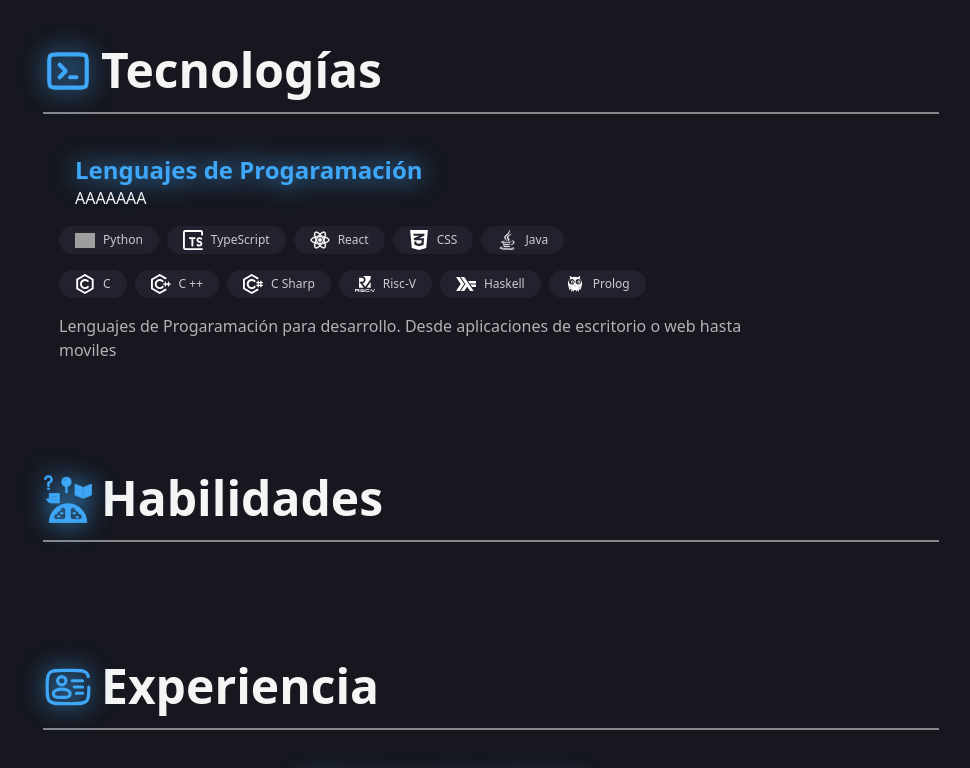
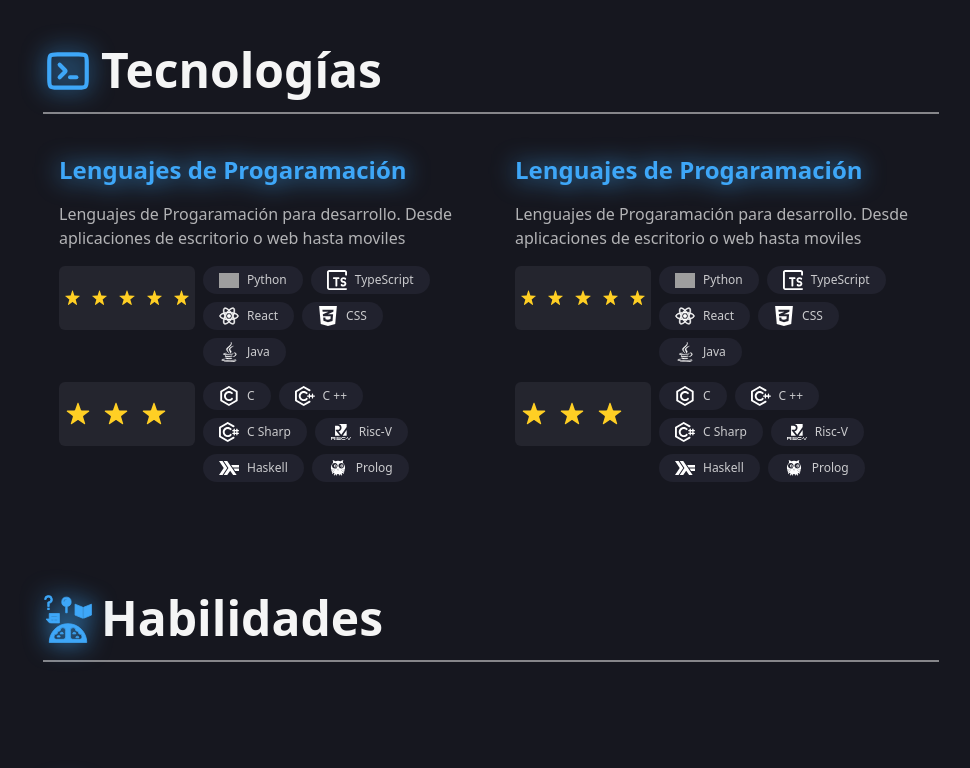
Before and after one commit to MiquelGomezCorral/miquelgc-portfolio, a Next.js app: page / in a window 1280 px wide. Shown: the part 620-1388 px from the top of the page, without its empty margins (149-1119 px from the left). Built offline with nearby package versions, Linux system fonts and the light colour scheme; grey boxes are pictures that could not be loaded.

Commit message:
aDVANCED SOME EXPRIENCE

```diff
--- a/app/(sections)/Technologies.tsx
+++ b/app/(sections)/Technologies.tsx
@@ -1,27 +1,11 @@
 
 import cn from 'classnames';
-import Image from "next/image";
-
-import Link from "next/link";
 import GlowingText from "@/app/(utils)/(components)/GlowingText";
 import { IconLink, IconCopy, Icon } from "@/app/(utils)/(components)/IconsButtons";
-import { TechnologyString } from '@/app/(utils)/(constants)/technologies.d';
-import { TechnologyMarquee } from '@/app/(utils)/(components)/Technologies';
+import { TechnologyCathegories, TechnologyCathegoryType } from '@/app/(utils)/(constants)/technologies.d';
+import { TechnologyList } from '@/app/(utils)/(components)/Technologies';
 
-type TechnologyCathegoryType = {
-  title: string,
-  description: string,
-  techStars45: TechnologyString[],
-  tehcStars34: TechnologyString[],
-}
-const TechnologyCathegories: TechnologyCathegoryType[] = [
-  {
-    title: "Lenguajes de Progaramación",
-    description: "Lenguajes de Progaramación para desarrollo. Desde aplicaciones de escritorio o web hasta moviles",
-    techStars45: ["python", "typescript", "react", "css", "java"],
-    tehcStars34:["c", "c++", "c-sharp", "risc-v", "haskell", "prolog"]
-  }
-]
+
 
 export default function TechnologiesSection() {
 
@@ -54,34 +38,50 @@ function ExperienceCard({ object }: { object: TechnologyCathegoryType }) {
   return(
     <li
       className={
-        "md:w-[45rem] w-[25rem] h-full hover:bg-miquel-black-400/40 rounded-xl transform duration-300 group/li "+
+        "h-full hover:bg-miquel-black-400/40 rounded-xl transform duration-300 group/li "+
         "gap-4 p-4 flex flex-col justify-between list-none"
     }>
       <main className="flex flex-col gap-4">
-        <header className="w-full h-full flex md:flex-row flex-col md:justify-start justify-center md:items-start items-center gap-4">
-          <figure></figure>
+        <header className="w-full h-full flex flex-col md:justify-start justify-center md:items-start items-center gap-4">
+          <h2 className="text-2xl flex items-end md:justify-start justify-center gap-3">
+            <GlowingText bold>{object.title}</GlowingText>
+          </h2>
+          <p className="opacity-70">{object.description}</p>
 
-          <aside className="flex flex-col justify-between">
-            <header className="flex flex-col">
-              <h2 className="text-2xl flex items-end md:justify-start justify-center gap-3">
-                <GlowingText bold>{object.title}</GlowingText>
-              </h2>
-            </header>
-            <span className=" flex justify-between w-full gap-6">
-              AAAAAAA
-            </span>
-          </aside>
         </header>
+        <article className='flex flex-col gap-4'>
+          <section className="w-full flex gap-2 ">
+            <figure className=
+              {'flex-shrink-0 w-1/3 h-16 bg-miquel-black-150/40 hover:bg-transparent transform duration-300 ' +
+               'rounded-md flex justify-start items-center gap-2 px-1 group/s5'
+              }
+            >
+              {Array(5).fill(0).map((_, i) =>
+                <Icon key={i} src='star' color width={30} height={30} title='star' className='group-hover/s5:scale-110'/>
+              )}
+            </figure>
+            <aside>
+              <TechnologyList technologies={object.techStars45}/>
+            </aside>
+          </section>
+          <section className="w-full flex gap-2 ">
+            <figure className=
+              {'flex-shrink-0 w-1/3 h-16 bg-miquel-black-150/40 hover:bg-transparent transform duration-300 ' +
+               'rounded-md flex justify-start items-center gap-2 px-1 group/s3'
+              }
+            >
+              {Array(3).fill(0).map((_, i) =>
+                <Icon key={i} src='star' color width={30} height={30} title='star' className=' group-hover/s3:scale-110'/>
+              )}
+            </figure>
+            <aside className='flex flex-wrap '>
+              <TechnologyList technologies={object.tehcStars34}/>
+            </aside>
+          </section>
 
-        <TechnologyMarquee technologies={object.techStars45}/>
-        <TechnologyMarquee technologies={object.tehcStars34}/>
 
+        </article>
       </main>
-
-      <footer className='flex flex-col gap-4'>
-
-        <p className="opacity-70">{object.description}</p>
-      </footer>
 
     </li>
 )}
--- a/app/(utils)/(components)/IconsButtons.tsx
+++ b/app/(utils)/(components)/IconsButtons.tsx
@@ -168,8 +168,9 @@ export function IconCopy({width, height, src, title, copyText, text, color, clas
 }
 
 interface IconProps {
-  width: number,
-  height: number,
+  width?: number,
+  height?: number,
+  fill?: boolean,
   src: string,
   title: string,
   text?: string,
@@ -178,19 +179,26 @@ interface IconProps {
   color?: boolean
   className?: string,
 }
-export function Icon({width, height, src, title, text, hover, disable, color, className}: IconProps){
+export function Icon({width, height, fill, src, title, text, hover, disable, color, className}: IconProps){
   return (
     <figure className={
-      cn("gap-1 flex items-center rounded-full transform duration-300 ",
+      cn("relative gap-1 flex items-center justify-center rounded-full transform duration-300 ",
       className,
       {"hover:opacity-100": !disable},
       {"opacity-70": hover},
     )}>
+      {fill ?
+      <Image src={`/assets/icons/${color ? 'color' : 'white'}/${src}.svg`} alt={src}
+        fill
+        title={title}
+      />
+      :
       <Image src={`/assets/icons/${color ? 'color' : 'white'}/${src}.svg`} alt={src}
         width={width}
         height={height}
         title={title}
       />
+      }
       {text}
     </figure>
   )
--- a/app/(utils)/(components)/Technologies.tsx
+++ b/app/(utils)/(components)/Technologies.tsx
@@ -3,6 +3,16 @@
 import { useEffect, useLayoutEffect, useRef, useState } from "react";
 import { TechnologyString, Technology } from "@/app/(utils)/(constants)/technologies.d";
 import { Marquee } from "./Marquee";
+
+export function TechnologyList({technologies}: {technologies: TechnologyString[]}){
+  return(
+    <div className="flex flex-wrap gap-2 w-full">
+      {technologies.map((tech, idx) =>
+        <Technology key={idx} src={tech} />
+      )}
+    </div>
+  )
+}
 
 export function TechnologyMarquee({technologies}: {technologies: TechnologyString[]}){
   const containerRef = useRef<HTMLDivElement>(null);
--- a/app/(utils)/(constants)/technologies.d.tsx
+++ b/app/(utils)/(constants)/technologies.d.tsx
@@ -94,3 +94,25 @@ export type TechnologyString = (
   "ai" |
   "photoshop"
 );
+
+
+export type TechnologyCathegoryType = {
+  title: string,
+  description: string,
+  techStars45: TechnologyString[],
+  tehcStars34: TechnologyString[],
+}
+export const TechnologyCathegories: TechnologyCathegoryType[] = [
+  {
+    title: "Lenguajes de Progaramación",
+    description: "Lenguajes de Progaramación para desarrollo. Desde aplicaciones de escritorio o web hasta moviles",
+    techStars45: ["python", "typescript", "react", "css", "java"],
+    tehcStars34:["c", "c++", "c-sharp", "risc-v", "haskell", "prolog"]
+  },
+  {
+    title: "Lenguajes de Progaramación",
+    description: "Lenguajes de Progaramación para desarrollo. Desde aplicaciones de escritorio o web hasta moviles",
+    techStars45: ["python", "typescript", "react", "css", "java"],
+    tehcStars34:["c", "c++", "c-sharp", "risc-v", "haskell", "prolog"]
+  }
+]
```
Lines whose indentation alone changed are shown as unchanged.
